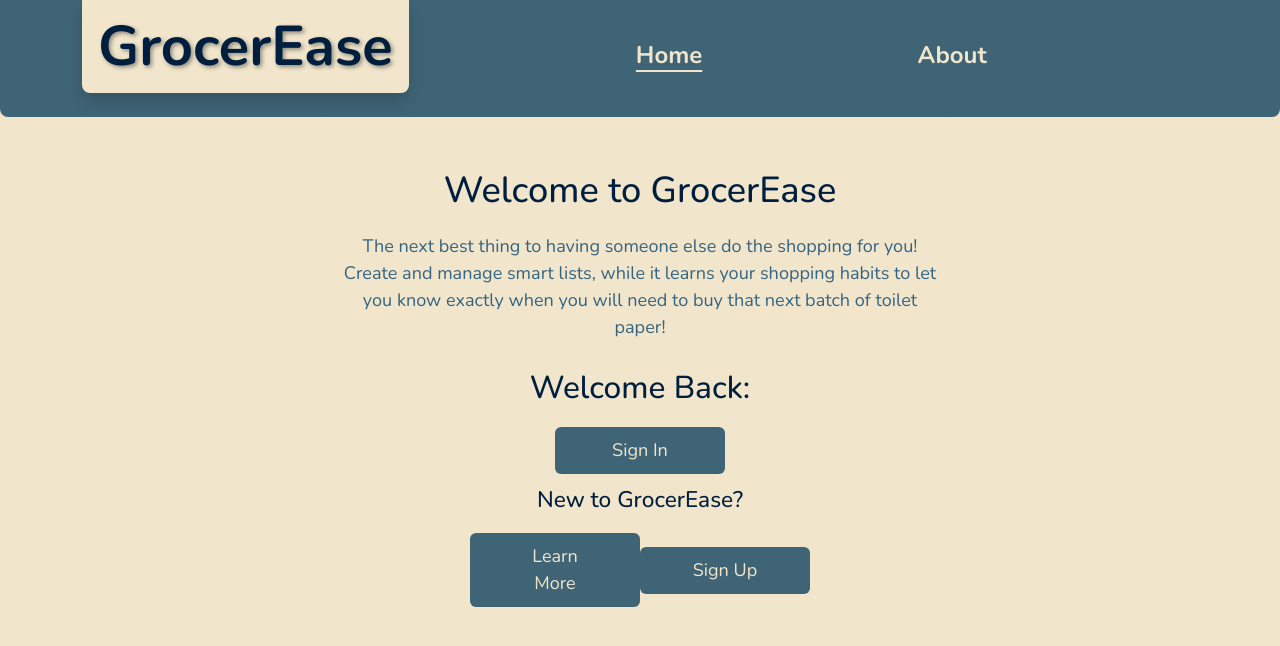
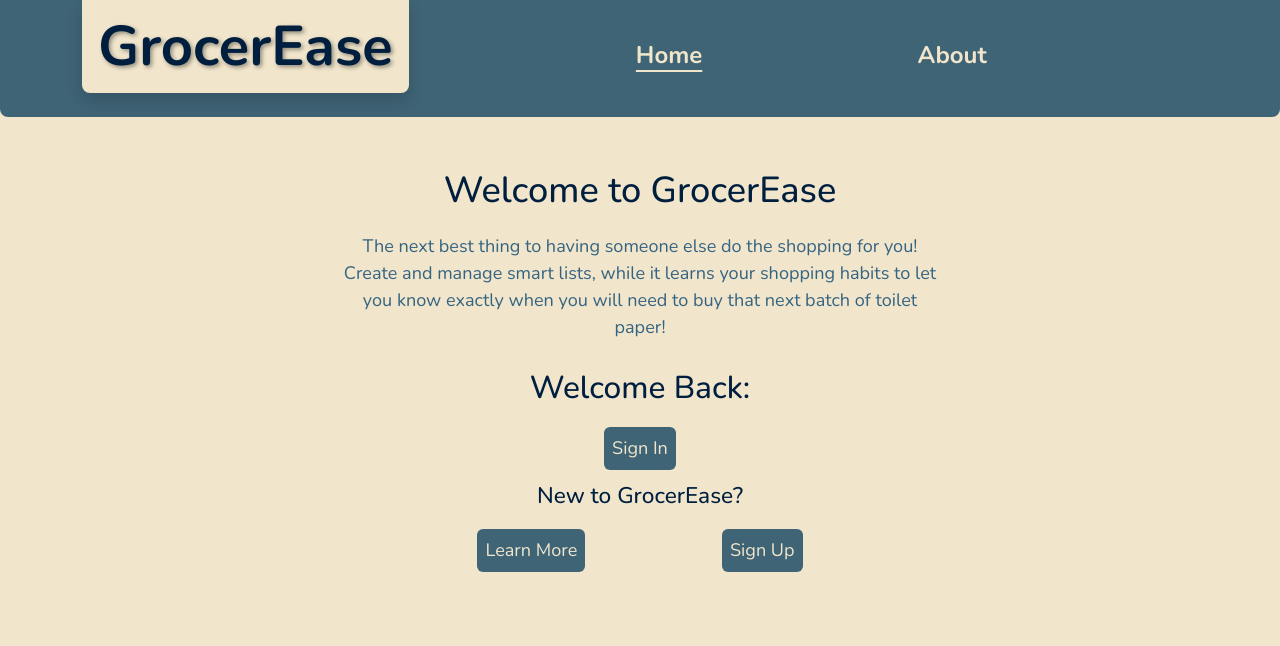
Before and after one commit to the-collab-lab/tcl-77-smart-shopping-list, a React (Vite) app: page / in a window 1280 px wide. Shown: the top 646 px of the page. Built offline with nearby package versions, Linux system fonts and the light colour scheme; no server answers; what io-ts would draw is missing.

Commit message:
added about to navbar and removed button like the design

```diff
--- a/src/components/CreateList.tsx
+++ b/src/components/CreateList.tsx
@@ -64,7 +64,11 @@ export function CreateList({ user, setListPath }: Props) {
 					/>
 					<br />
 					<div className="custom-button-wrapper">
-						<Button aria-label="Create new shopping list" type="submit">
+						<Button
+							className="custom-button"
+							aria-label="Create new shopping list"
+							type="submit"
+						>
 							Create List
 						</Button>
 					</div>
--- a/src/components/authenticated/AuthenticatedNavBar.tsx
+++ b/src/components/authenticated/AuthenticatedNavBar.tsx
@@ -32,6 +32,14 @@ export function AuthenticatedNavBar() {
 						>
 							Manage List
 						</Nav.Link>
+						<Nav.Link
+							as={NavLink}
+							to="/about"
+							aria-label="About"
+							eventKey={"3"}
+						>
+							About
+						</Nav.Link>
 					</Nav>
 				</Navbar.Collapse>
 				<SignOutButton />
--- a/src/styles/global.scss
+++ b/src/styles/global.scss
@@ -26,7 +26,7 @@ body {
 	text-align: center;
 	border: none;
 	padding: 0.5rem;
-	width: 13rem;
+	width: max-content;
 
 	&:hover {
 		background-color: $secondary-blue;
--- a/src/views/Layout.tsx
+++ b/src/views/Layout.tsx
@@ -1,8 +1,7 @@
 import React from "react";
-import { Outlet, useNavigate } from "react-router-dom";
+import { Outlet } from "react-router-dom";
 import { User } from "../api";
 import { AuthenticatedNavBar, UnauthenticatedNavBar } from "../components";
-import Button from "react-bootstrap/Button";
 
 import "./Layout.scss";
 
@@ -11,22 +10,12 @@ interface Props {
 }
 
 export function Layout({ user }: Props) {
-	const navigate = useNavigate();
 	return (
 		<div className="Layout">
 			<header className="Layout-header">
 				{user ? <AuthenticatedNavBar /> : <UnauthenticatedNavBar />}
 			</header>
 			<main className="Layout-main overflow-auto">
-				{user && (
-					<Button
-						className="custom-button m-2"
-						onClick={() => navigate("/about")}
-						aria-label="Navigate to the about application page."
-					>
-						about
-					</Button>
-				)}
 				<Outlet />
 			</main>
 		</div>
--- a/src/views/unauthenticated/UnauthenticatedHome.scss
+++ b/src/views/unauthenticated/UnauthenticatedHome.scss
@@ -36,6 +36,6 @@
 	align-items: center;
 }
 
-.custom-button-wrapper button {
-	@extend .button;
-}
+// .custom-button-wrapper button {
+// 	@extend .button;
+// }
--- a/src/views/unauthenticated/UnauthenticatedHome.tsx
+++ b/src/views/unauthenticated/UnauthenticatedHome.tsx
@@ -27,8 +27,10 @@ export function UnauthenticatedHome() {
 
 			<article>
 				<h5 className="heading-text">New to GrocerEase?</h5>
-				<div className="custom-button-wrapper">
+				<div className="custom-button-wrapper justify-content-evenly">
 					<Button
+						className="custom-button"
+						type="button"
 						onClick={() => navigate("/about")}
 						aria-label="Navigate to the about application page."
 					>
```
